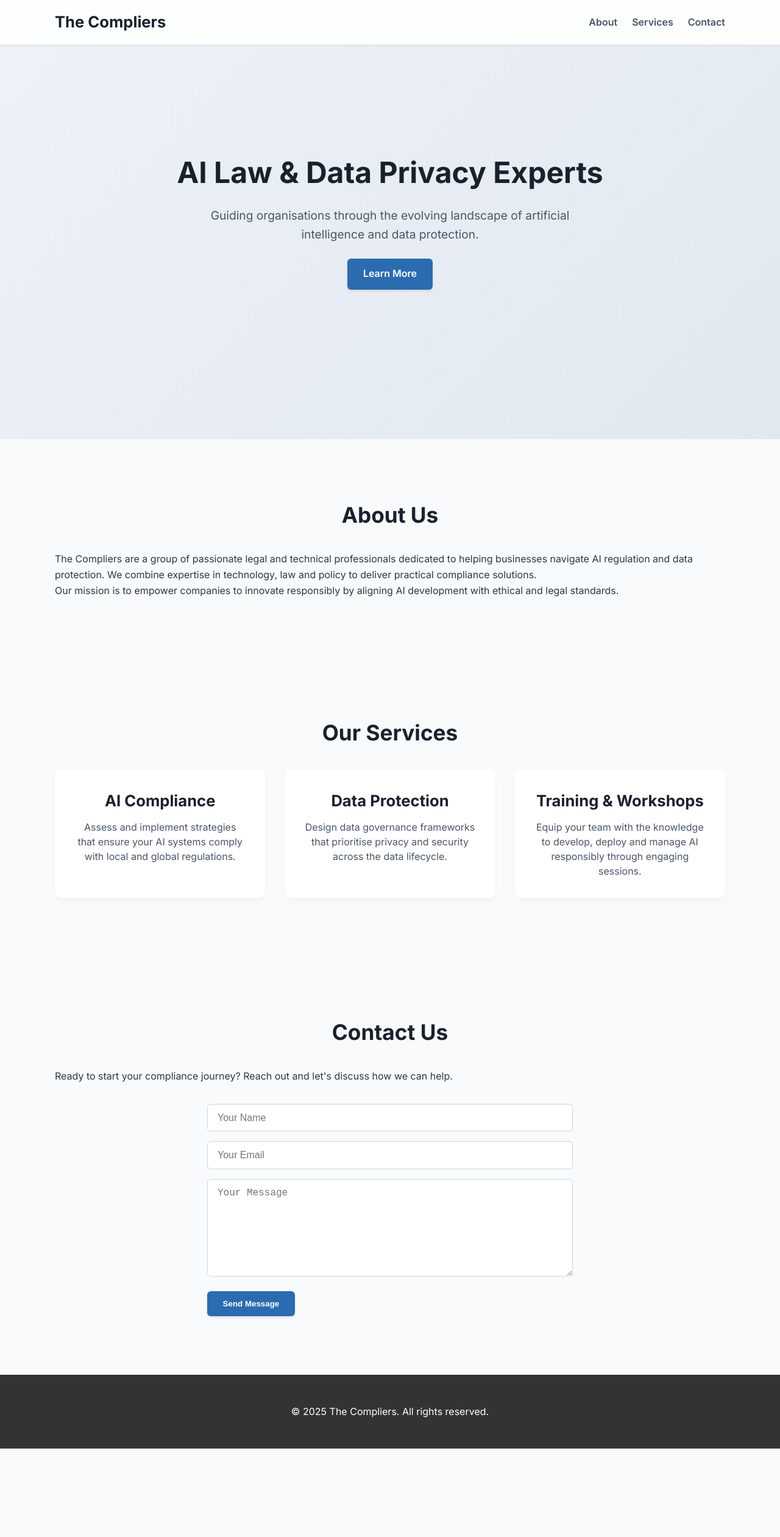
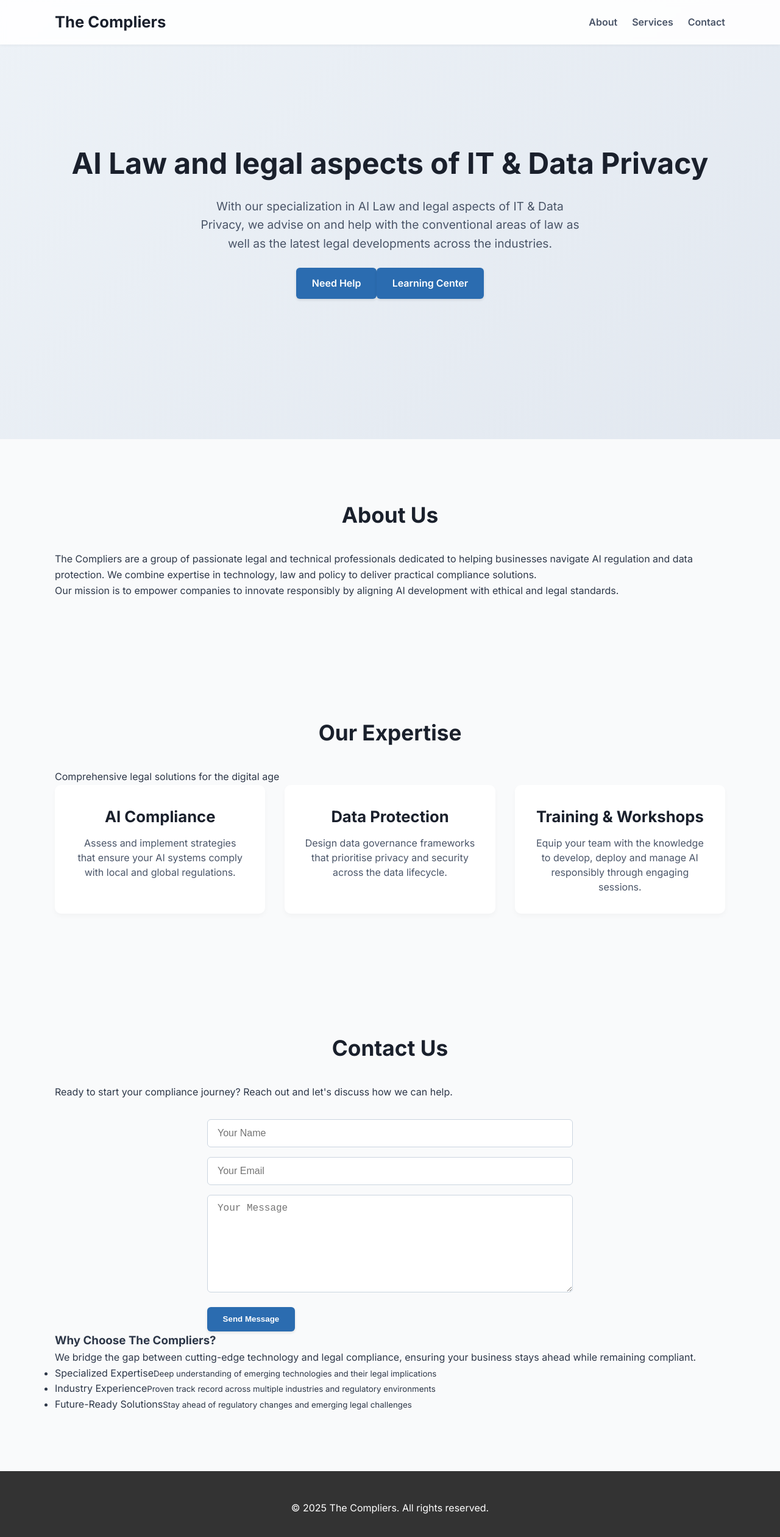
Before and after one commit to unforgettablekartik/compliers, a Next.js app: page / in a window 1280 px wide. Shown: the top 2520 px of the page at 61% size. Before the commit the page ends 2375 px from the top, so only its background shows below. Built offline with nearby package versions, Linux system fonts and the light colour scheme.

Commit message:
Update index.tsx

```diff
--- a/pages/index.tsx
+++ b/pages/index.tsx
@@ -11,10 +11,11 @@ export default function Home() {
   return (
     <>
       <Head>
-        <title>The Compliers - AI Law & Data Privacy Experts</title>
+        {/* Updated title and description to reflect new focus */}
+        <title>The Compliers – AI Law & IT & Data Privacy Specialists</title>
         <meta
           name="description"
-          content="Guiding organisations through the evolving landscape of artificial intelligence and data protection."
+          content="With our specialization in AI Law and legal aspects of IT & Data Privacy, we advise on and help with the conventional areas of law as well as the latest legal developments across the industries."
         />
         <link
           rel="stylesheet"
@@ -58,14 +59,22 @@ export default function Home() {
       {/* Hero Section */}
       <header id="hero">
         <div className="hero-content">
-          <h1>AI Law & Data Privacy Experts</h1>
+          {/* Updated hero headline and description */}
+          <h1>AI Law and legal aspects of IT & Data Privacy</h1>
           <p>
-            Guiding organisations through the evolving landscape of artificial
-            intelligence and data protection.
+            With our specialization in AI Law and legal aspects of IT & Data
+            Privacy, we advise on and help with the conventional areas of law as
+            well as the latest legal developments across the industries.
           </p>
-          <a href="#about" className="btn">
-            Learn More
+          {/* Two call‑to‑action buttons for better user engagement */}
+          <div className="hero-buttons">
+            <a href="#contact" className="btn">
+              Need Help
             </a>
+            <a href="#services" className="btn btn-secondary">
+              Learning Center
+            </a>
+          </div>
         </div>
       </header>
 
@@ -89,7 +98,11 @@ export default function Home() {
       {/* Services Section */}
       <section id="services">
         <div className="container">
-          <h2>Our Services</h2>
+          {/* Updated services heading and description */}
+          <h2>Our Expertise</h2>
+          <p className="services-description">
+            Comprehensive legal solutions for the digital age
+          </p>
           <div className="services-grid">
             <div className="service">
               <i className="fa-solid fa-shield-check service-icon" aria-hidden="true"></i>
@@ -122,19 +135,60 @@ export default function Home() {
       {/* Contact Section */}
       <section id="contact">
         <div className="container">
+          <div className="contact-wrapper">
+            {/* Left side: existing contact form */}
+            <div className="contact-form">
               <h2>Contact Us</h2>
               <p>
-            Ready to start your compliance journey? Reach out and let's discuss
-            how we can help.
+                Ready to start your compliance journey? Reach out and let's
+                discuss how we can help.
               </p>
               <form id="contact-form" onSubmit={handleSubmit}>
                 <input type="text" name="name" placeholder="Your Name" required />
                 <input type="email" name="email" placeholder="Your Email" required />
-            <textarea name="message" placeholder="Your Message" required></textarea>
+                <textarea
+                  name="message"
+                  placeholder="Your Message"
+                  required
+                ></textarea>
                 <button type="submit" className="btn">
                   Send Message
                 </button>
               </form>
+            </div>
+            {/* Right side: why choose us content */}
+            <div className="contact-info">
+              <h3>Why Choose The Compliers?</h3>
+              <p>
+                We bridge the gap between cutting-edge technology and legal
+                compliance, ensuring your business stays ahead while remaining
+                compliant.
+              </p>
+              <ul>
+                <li>
+                  <span>Specialized Expertise</span>
+                  <small>
+                    Deep understanding of emerging technologies and their legal
+                    implications
+                  </small>
+                </li>
+                <li>
+                  <span>Industry Experience</span>
+                  <small>
+                    Proven track record across multiple industries and
+                    regulatory environments
+                  </small>
+                </li>
+                <li>
+                  <span>Future-Ready Solutions</span>
+                  <small>
+                    Stay ahead of regulatory changes and emerging legal
+                    challenges
+                  </small>
+                </li>
+              </ul>
+            </div>
+          </div>
         </div>
       </section>
 
```
Lines whose indentation alone changed are shown as unchanged.
